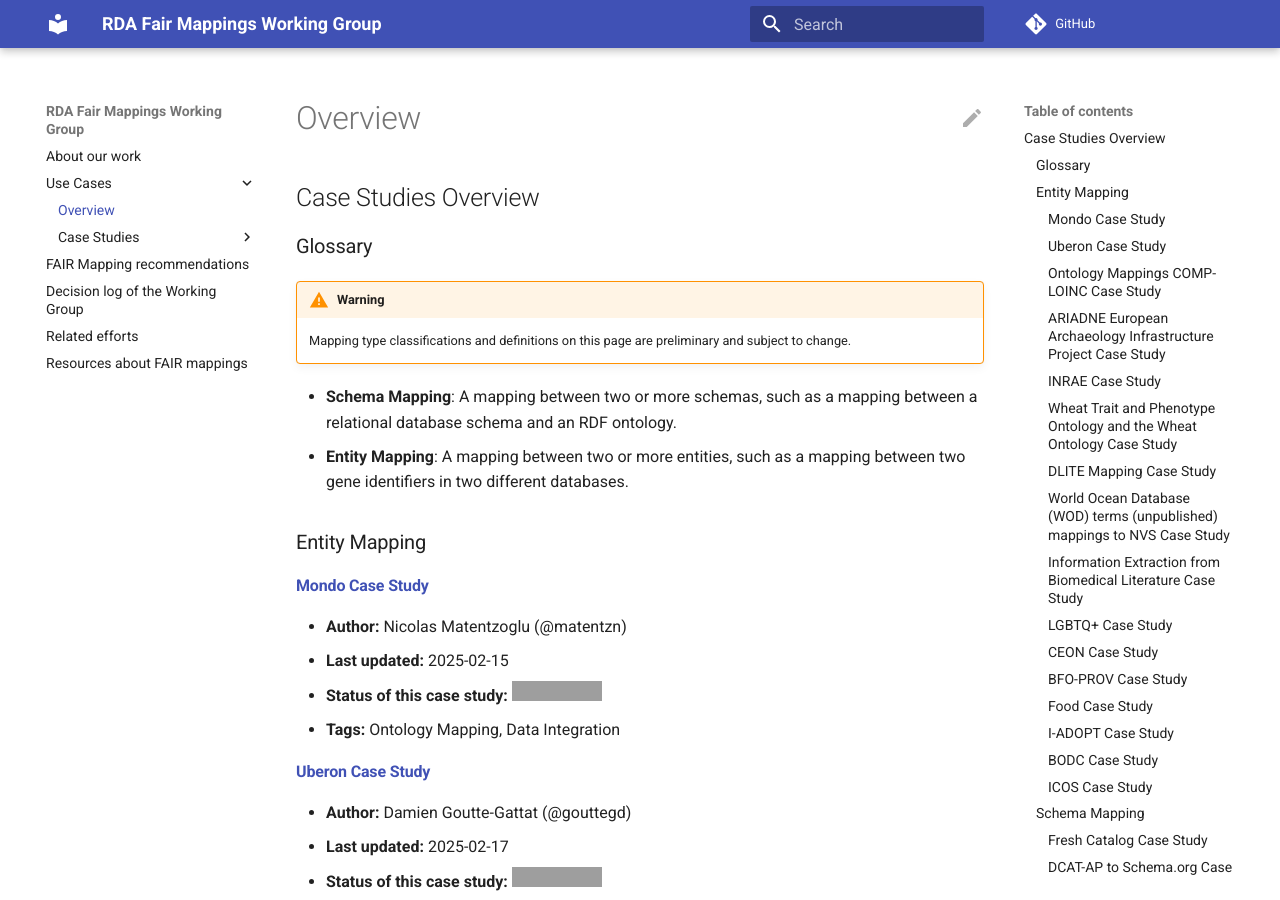
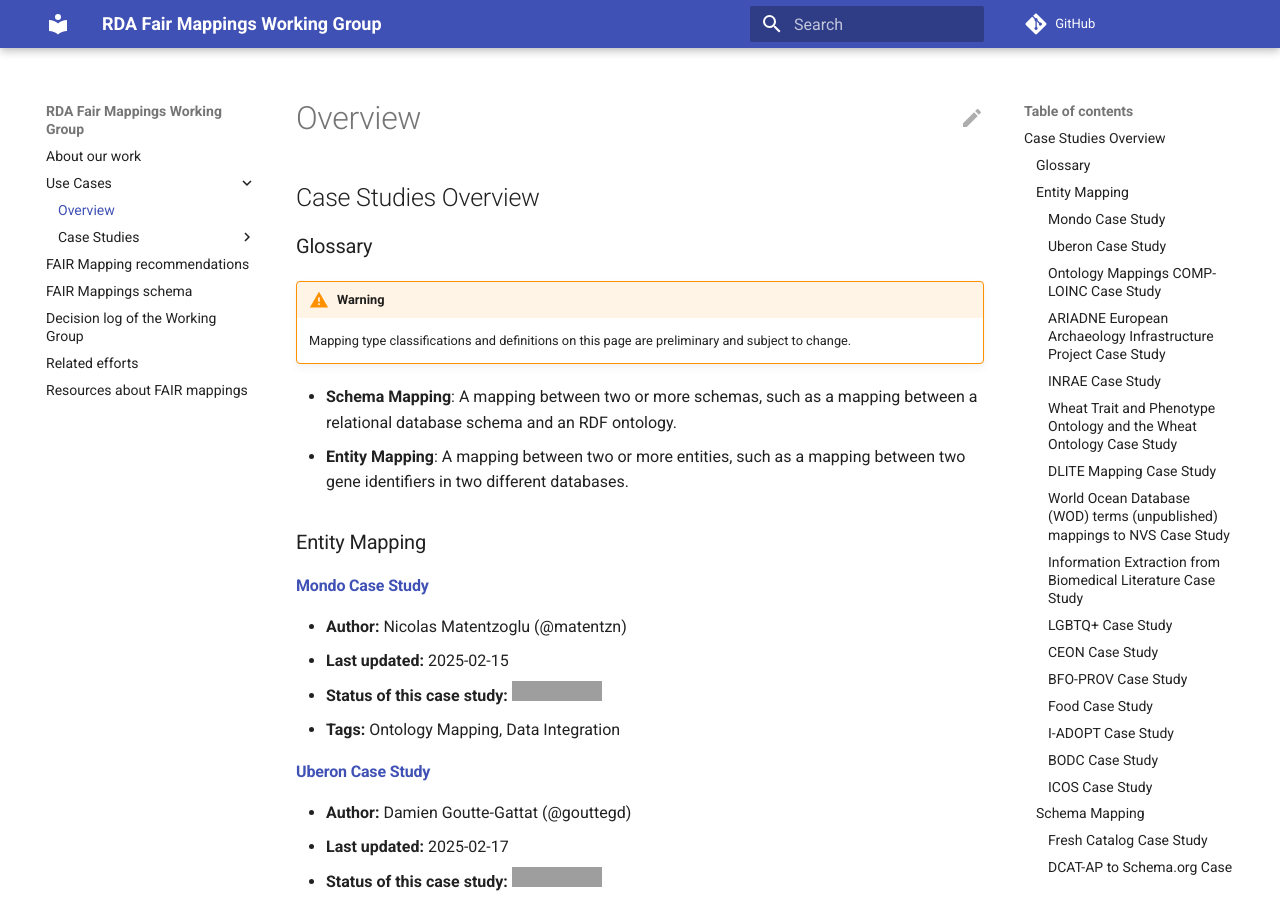
Before and after one commit to mapping-commons/rda-fair-mappings, an MkDocs documentation site: the page built from docs/use-cases.md, in a window 1280 px wide and 900 px high. Built offline with MkDocs 1.6.1 and Material for MkDocs 9.7.7, drawn with Linux system fonts in a browser that asks for light colours; comment, search, counter and statistics services are not loaded; grey boxes are pictures that could not be loaded.

Commit message:
Add FAIR Mappings schema link to mkdocs.yml

```diff
--- a/mkdocs.yml
+++ b/mkdocs.yml
@@ -81,6 +81,7 @@ nav:
           - DCAT-AP-Schema.org: case-study/case-study-dcat-ap-schemaorg.md
           - ARIADNE mappings: case-study/case-study-ariadne.md
   - FAIR Mapping recommendations: recommendation.md
+  - FAIR Mappings schema: https://mapping-commons.github.io/fair-mappings-schema/
   - Decision log of the Working Group: decision-log.md
   - Related efforts: related-efforts.md
   - Resources about FAIR mappings: resources.md
```
